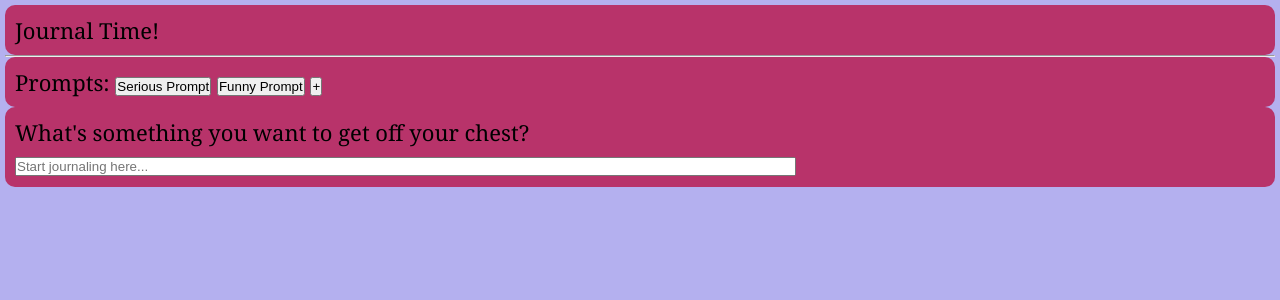
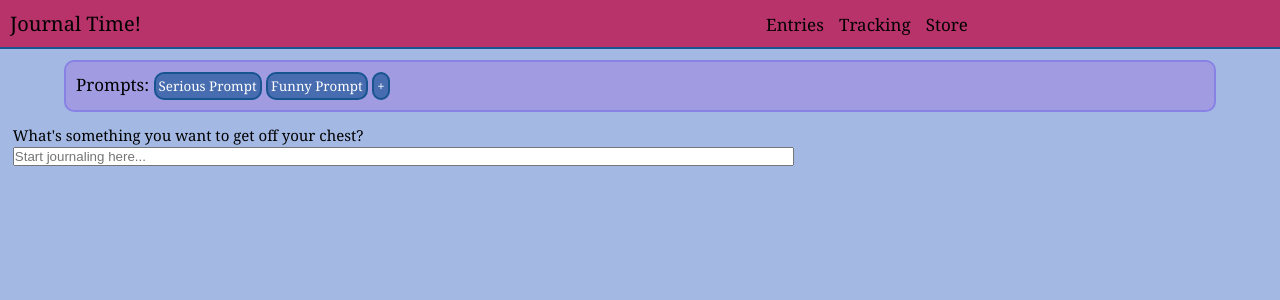
Before and after one commit to code-shayne/journal-time-, a PHP site: page / in a window 1280 px wide. Shown: the top 300 px of the page. Run offline with PHP 8.4, Linux system fonts and the light colour scheme; style sheets or scripts are compiled from the project's sources.

Commit message:
prettier

```diff
--- a/index.html
+++ b/index.html
@@ -3,28 +3,32 @@
 <head>
     <meta charset="UTF-8">
     <meta name="viewport" content="width=device-width, initial-scale=1.0">
-    <!-- <link rel="stylesheet" href="sass/style.css"> -->
+    <link rel="stylesheet" href="sass/style.css">
     <title>Journal Time!</title>
-    <link rel="stylesheet" href="style.css">
-
+    <!-- <link rel="stylesheet" href="style.css"> -->
 </head>
 <body>
     <main>
         <section class = "logo">
             <form id="logoSpace">
-                <label for="logo">
-                    Journal Time!
-                </label>
+                <button id="name" class="button" title="Home"
+                tabindex="0">Journal Time!</button>
+                <button id="pastEntries" class="button" title="Past Entries"
+                tabindex="0">Entries</button>
+                <button id="tracking" class="button" title="Emotion Tracking"
+                tabindex="0">Tracking</button>
+                <button id="store" class="button" title="Store"
+                tabindex="0">Store</button>
             </form>
         </section>
         <hr/>
         <section class="promptContainer">
                 <hi>Prompts:</hi>
-                <button id="seriousPrompt" class="button" title = "promptOptionSerious"
+                <button id="seriousPrompt" class="button" title = "Generate Serious Prompt"
                 tabindex="0">Serious Prompt</button>
-                <button id="funnyPrompt" class="button" title = "promptOptionFunny"
+                <button id="funnyPrompt" class="button" title = "Generate Funny Prompt"
                 tabindex="0">Funny Prompt</button>
-                <button id="morePrompts" class="button" title = "promptOptionPlus"
+                <button id="morePrompts" class="button" title = "Add More Prompt Packages"
                 tabindex="0">+</button>
         </section>
             <section class = "journalEntry">
--- a/sass/_base.scss
+++ b/sass/_base.scss
@@ -1,9 +1,9 @@
 $default-font-color: #000;
-$backgroud-color: #B4B0EF;
-$prompt-container-bgcolor: #7898d5;
-$prompt-color: #B8336A;
+$backgroud-color: #a3b9e3;
+$prompt-container-bgcolor: #a19ce1;
 $header-bgcolor: #B8336A;
-$outline-color: #175490;
+$outline-color: #8882e4;
+$hr-color: #175490;
 
 @mixin mp($size) {
     @media only screen and (min-width: $size) {
@@ -29,14 +29,32 @@ html,body {
 }
 
 body {
-    padding:5px;
     background-color: $backgroud-color;
 }
 
-section {
+.logo {
     background-color: $header-bgcolor;
-    width: 100%;
+    font-size: 20px;
+    padding: 5px;
+    position: sticky;
+}
+
+hr {
+    border: 1px solid $hr-color;
+}
+
+.promptContainer {
+    background-color: $prompt-container-bgcolor;
+    font-size: 17px;
     padding: 10px;
+    width: 90%;
+    margin: auto;
+    border: 2px solid $outline-color;
     border-radius: 10px;
-    margin:auto;
-}
+    margin-top: 0.3cm;
+  }
+
+  .journalEntry {
+    font-size: 15px;
+    margin: 1%;
+  }
--- /dev/null
+++ b/sass/_buttons.scss
@@ -0,0 +1,73 @@
+$button-textcolor: #fff;
+$button-hovercolor: #000;
+$prompt-color: #476CB0;
+
+.button:hover {
+    cursor: pointer;
+}
+
+.button:hover,
+.button:focus {
+    filter: brightness(102%);
+    box-shadow: 4px 2px 5px #000;
+}
+
+#name {
+    background-color: $header-bgcolor;
+    border: none;
+    padding: 5px;
+    font-size: 20px;
+    font-family:Georgia, 'Times New Roman', Times, serif;
+}
+
+#pastEntries {
+    background-color: $header-bgcolor;
+    border: none;
+    padding: 5px;
+    font-size: 17px;
+    font-family:Georgia, 'Times New Roman', Times, serif;
+    margin-left: 48%;
+}
+
+#tracking {
+    background-color: $header-bgcolor;
+    border: none;
+    padding: 5px;
+    font-size: 17px;
+    font-family:Georgia, 'Times New Roman', Times, serif;
+}
+
+#store {
+    background-color: $header-bgcolor;
+    border: none;
+    padding: 5px;
+    font-size: 17px;
+    font-family:Georgia, 'Times New Roman', Times, serif;
+}
+
+#seriousPrompt {
+    background-color: $prompt-color;
+    color: $button-textcolor;
+    padding: 3px;
+    border-radius: 10px;
+    border: 2px solid $hr-color;
+    font-family:Georgia, 'Times New Roman', Times, serif ;
+}
+
+#funnyPrompt {
+    background-color: $prompt-color;
+    color: $button-textcolor;
+    padding: 3px;
+    border-radius: 10px;
+    border: 2px solid $hr-color;
+    font-family:Georgia, 'Times New Roman', Times, serif ;
+}
+
+#morePrompts {
+  background-color: $prompt-color;
+  color: $button-textcolor;
+  padding: 3px;
+  border-radius: 10px;
+  border: 2px solid $hr-color;
+  font-family:Georgia, 'Times New Roman', Times, serif ;
+}
--- a/sass/style.css
+++ b/sass/style.css
@@ -18,14 +18,106 @@ html, body {
 }
 
 body {
-  padding: 5px;
-  background-color: #B4B0EF;
+  background-color: #a3b9e3;
 }
 
-section {
+.logo {
   background-color: #B8336A;
-  width: 100%;
+  font-size: 20px;
+  padding: 5px;
+  position: sticky;
+}
+
+hr {
+  border: 1px solid #175490;
+}
+
+.promptContainer {
+  background-color: #a19ce1;
+  font-size: 17px;
   padding: 10px;
+  width: 90%;
+  margin: auto;
+  border: 2px solid #8882e4;
   border-radius: 10px;
-  margin: auto;
+  margin-top: 0.3cm;
+}
+
+.journalEntry {
+  font-size: 15px;
+  margin: 1%;
+}
+
+#test {
+  padding: 100px;
+}
+
+.button:hover {
+  cursor: pointer;
+}
+
+.button:hover,
+.button:focus {
+  filter: brightness(102%);
+  box-shadow: 4px 2px 5px #000;
+}
+
+#name {
+  background-color: #B8336A;
+  border: none;
+  padding: 5px;
+  font-size: 20px;
+  font-family: Georgia, "Times New Roman", Times, serif;
+}
+
+#pastEntries {
+  background-color: #B8336A;
+  border: none;
+  padding: 5px;
+  font-size: 17px;
+  font-family: Georgia, "Times New Roman", Times, serif;
+  margin-left: 48%;
+}
+
+#tracking {
+  background-color: #B8336A;
+  border: none;
+  padding: 5px;
+  font-size: 17px;
+  font-family: Georgia, "Times New Roman", Times, serif;
+}
+
+#store {
+  background-color: #B8336A;
+  border: none;
+  padding: 5px;
+  font-size: 17px;
+  font-family: Georgia, "Times New Roman", Times, serif;
+}
+
+#seriousPrompt {
+  background-color: #476CB0;
+  color: #fff;
+  padding: 3px;
+  border-radius: 10px;
+  border: 2px solid #175490;
+  font-family: Georgia, "Times New Roman", Times, serif;
+}
+
+#funnyPrompt {
+  background-color: #476CB0;
+  color: #fff;
+  padding: 3px;
+  border-radius: 10px;
+  border: 2px solid #175490;
+  font-family: Georgia, "Times New Roman", Times, serif;
+}
+
+#morePrompts {
+  background-color: #476CB0;
+  color: #fff;
+  padding: 3px;
+  border-radius: 10px;
+  border: 2px solid #175490;
+  font-family: Georgia, "Times New Roman", Times, serif;
 }/*# sourceMappingURL=style.css.map */
--- a/sass/style.scss
+++ b/sass/style.scss
@@ -1 +1,2 @@
 @import "_base";
+@import "_buttons";
```
Also changed, not shown: 1 other file.
